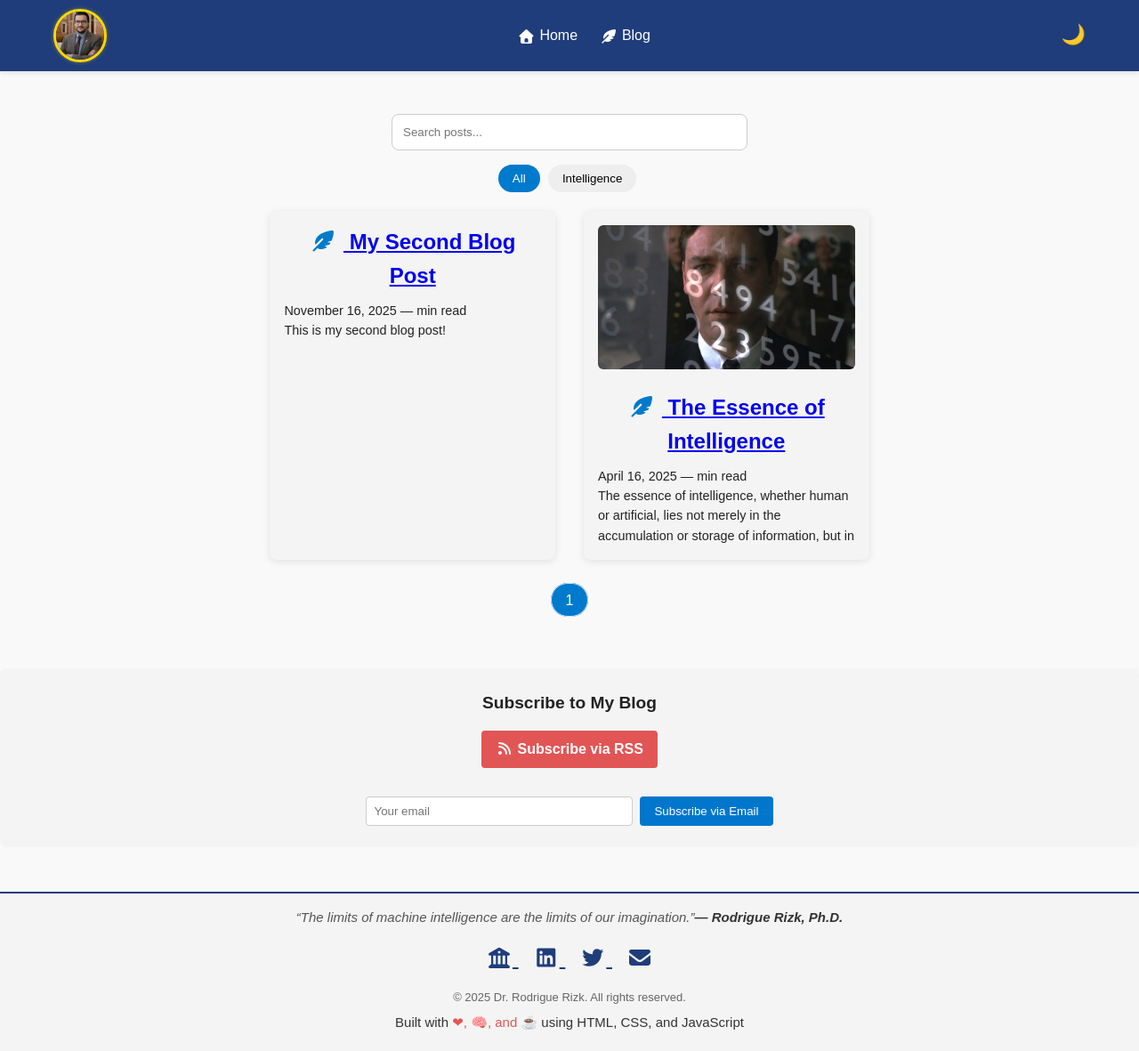
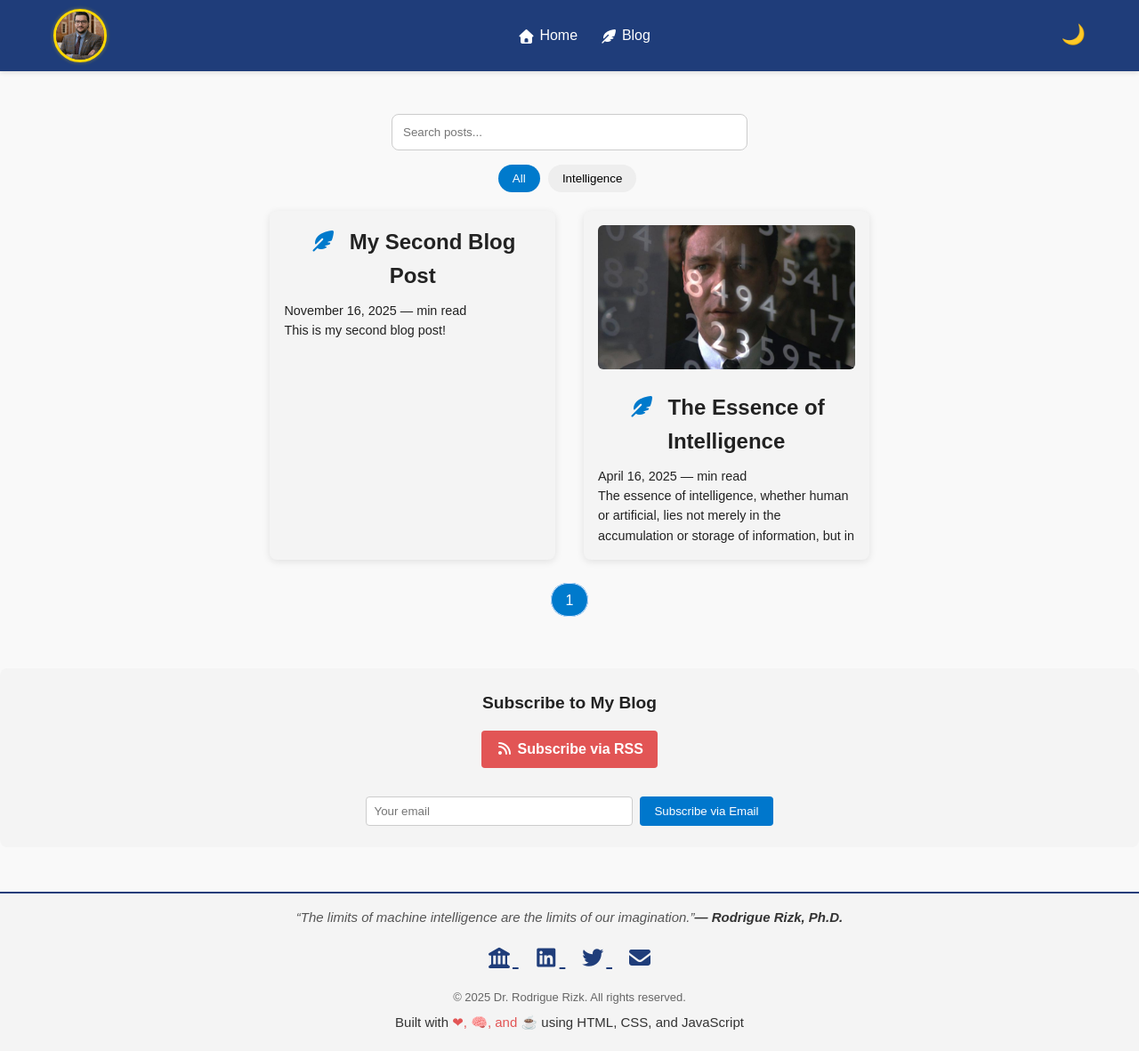
Before and after one commit to rodriguerizk/rodriguerizk.github.io, a Jekyll site: the page built from blog/index.html, in a window 1280 px wide and 1181 px high. Shown: the whole window at 89% size. Built offline with Jekyll 4.4.1, drawn with Linux system fonts in a browser that asks for light colours; nearby versions of some CDN libraries; the list of posts is cut into pages by our own code.

Commit message:
Update style.css

```diff
--- a/css/style.css
+++ b/css/style.css
@@ -940,6 +940,12 @@ nav a i {
   text-overflow: ellipsis;
 }
 
+
+.blog-card a {
+  text-decoration: none; /* remove underline */
+  color: inherit;        /* inherit color from parent */
+}
+
 /* =========================
    Search Bar
 ========================= */
```
